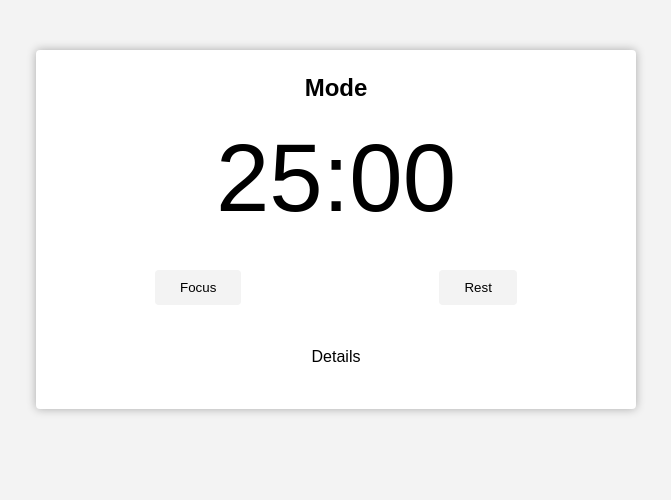
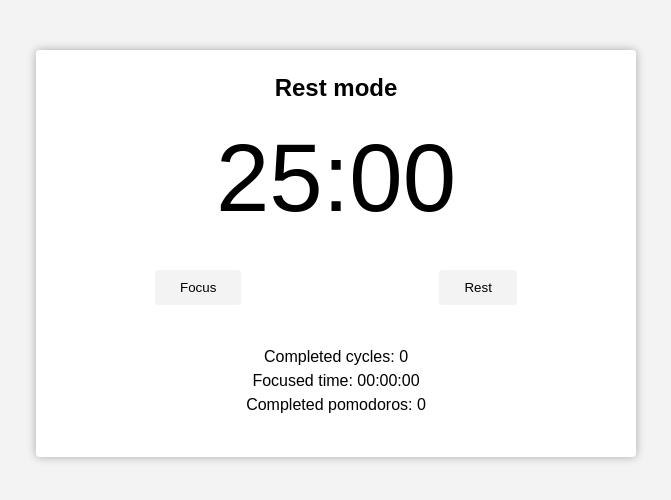
Before and after one commit to victormxlo/typescript-pomodoro-app, a React (Create React App) app: page / in a window 1280 px wide. Shown: the top 500 px of the page, without its empty margins (304-975 px from the left). Built offline with nearby package versions, Linux system fonts and the light colour scheme.

Commit message:
Pomodoro logic

```diff
--- a/src/components/pomodoro-timer.tsx
+++ b/src/components/pomodoro-timer.tsx
@@ -1,7 +1,8 @@
-import React, { useEffect } from 'react';
+import React, { useCallback, useEffect } from 'react';
 import { useInterval } from '../hooks/use-interval';
 import { Button } from './button';
 import { Timer } from './timer';
+import { hmsTimeConverter } from '../utils/hms-time-converter';
 
 // eslint-disable-next-line @typescript-eslint/no-var-requires
 const startingBell = require('../sounds/bell-start.mp3');
@@ -24,29 +25,38 @@ export function PomodoroTimer(props: Props): JSX.Element {
   const [timeCount, setTimeCount] = React.useState(false);
   const [focusMode, setFocusMode] = React.useState(false);
   const [restMode, setRestMode] = React.useState(false);
-
-  useEffect(() => {
-    if (focusMode) document.body.classList.add('focus');
-    if (restMode) document.body.classList.remove('focus');
-  }, [focusMode, restMode]);
+  const [amountOfCycles, setAmountOfCycles] = React.useState(
+    new Array(props.cycles - 1).fill(true),
+  );
+  const [completedCycles, setCompletedCycles] = React.useState(0);
+  const [totalFocusTime, setTotalFocusTime] = React.useState(0);
+  const [completedPomodoros, setCompletedPomodoros] = React.useState(0);
 
   useInterval(
     () => {
       setMainTime(mainTime - 1);
+      if (focusMode) setTotalFocusTime(totalFocusTime + 1);
     },
     timeCount ? 1000 : null,
   );
 
-  const configureFocus = () => {
+  const configureFocus = useCallback(() => {
     setTimeCount(true);
     setFocusMode(true);
     setRestMode(false);
     setMainTime(props.defaultPomodoroTime);
 
     startFocusAudio.play();
-  };
+  }, [
+    setTimeCount,
+    setFocusMode,
+    setRestMode,
+    setMainTime,
+    props.defaultPomodoroTime,
+  ]);
 
-  const configureRest = (long: boolean) => {
+  const configureRest = useCallback(
+    (long: boolean) => {
       setTimeCount(true);
       setFocusMode(false);
       setRestMode(true);
@@ -58,11 +68,49 @@ export function PomodoroTimer(props: Props): JSX.Element {
       }
 
       finishFocusAudio.play();
-  };
+    },
+    [
+      setTimeCount,
+      setFocusMode,
+      setRestMode,
+      setMainTime,
+      props.shortRestTime,
+      props.longRestTime,
+    ],
+  );
+
+  useEffect(() => {
+    if (focusMode) document.body.classList.add('focus');
+    if (restMode) document.body.classList.remove('focus');
+
+    if (mainTime > 0) return;
+
+    if (focusMode && amountOfCycles.length > 0) {
+      configureRest(false);
+      amountOfCycles.pop();
+    } else if (focusMode && amountOfCycles.length <= 0) {
+      configureRest(true);
+      setAmountOfCycles(new Array(props.cycles - 1).fill(true));
+      setCompletedCycles(completedCycles + 1);
+    }
+
+    if (focusMode) setCompletedPomodoros(completedPomodoros + 1);
+    if (restMode) configureFocus();
+  }, [
+    focusMode,
+    restMode,
+    mainTime,
+    configureFocus,
+    configureRest,
+    completedCycles,
+    amountOfCycles,
+    completedPomodoros,
+    props.cycles,
+  ]);
 
   return (
     <div className="pomodoro">
-      <h2>Mode</h2>
+      <h2>{focusMode ? 'Focus' : 'Rest'} mode</h2>
       <Timer mainTime={mainTime} />
 
       <div className="controls">
@@ -76,7 +124,9 @@ export function PomodoroTimer(props: Props): JSX.Element {
       </div>
 
       <div className="details">
-        <p>Details</p>
+        <p>Completed cycles: {completedCycles}</p>
+        <p>Focused time: {hmsTimeConverter(totalFocusTime)}</p>
+        <p>Completed pomodoros: {completedPomodoros}</p>
       </div>
     </div>
   );
--- /dev/null
+++ b/src/utils/hms-time-converter.ts
@@ -0,0 +1,9 @@
+import { timeFormatter } from './time-formatter';
+
+export function hmsTimeConverter(seconds: number): string {
+  const hours = timeFormatter(seconds / 3600);
+  const min = timeFormatter((seconds / 60) % 60);
+  const sec = timeFormatter((seconds % 60) % 60);
+
+  return `${hours}:${min}:${sec}`;
+}
```
Lines whose indentation alone changed are shown as unchanged.
